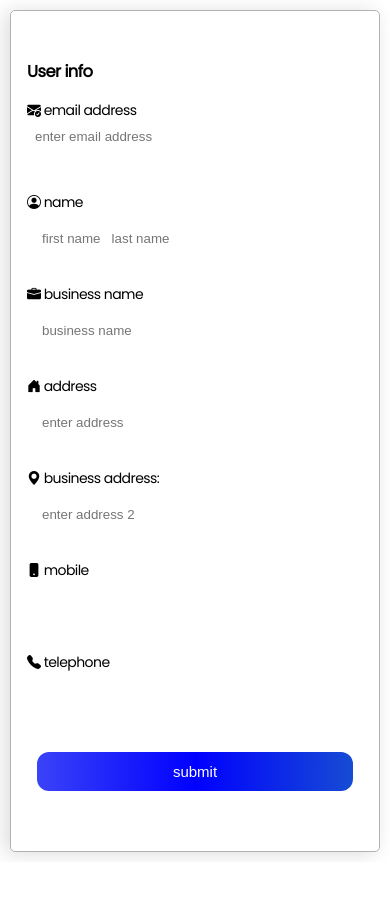
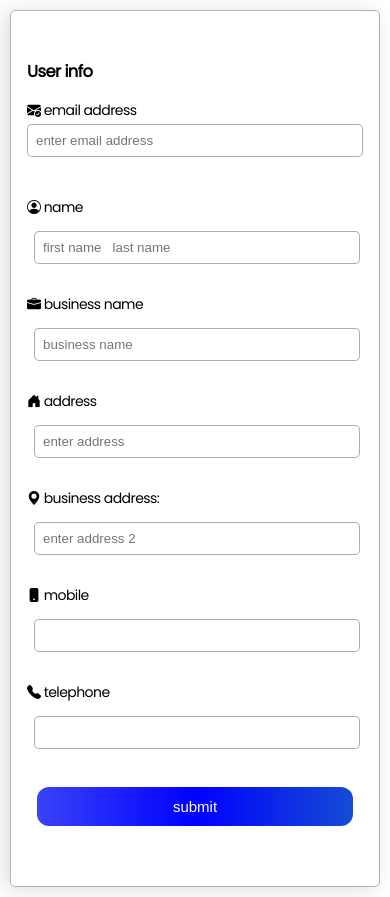
Before and after one commit to Mikey1233/invoiceBox, a React (Vite) app in the folder invoice-box-app/: page /userInfo in a window 390 px wide. Before the commit the page ends 862 px from the top, so only its background shows below. Built offline with nearby package versions, Linux system fonts and the light colour scheme; a web font is replaced by a local one.

Commit message:
fixed css bugs

```diff
--- a/invoice-box-app/src/pages/userInfo/userInfo.css
+++ b/invoice-box-app/src/pages/userInfo/userInfo.css
@@ -58,4 +58,14 @@
     .user_form form{
         background-color: unset;
     }
+    .user_form form input{
+        width: 100%;
+        /* border: 0; */
+        margin-top: 3px;
+        outline: none;
+        border: 1px solid #3a383869;
+        border-radius: 5px;
+        padding: 0.5rem;
+
+    }
 }
```
Also changed, not shown: 7 other files (tests, documents, lock files or other folders).
